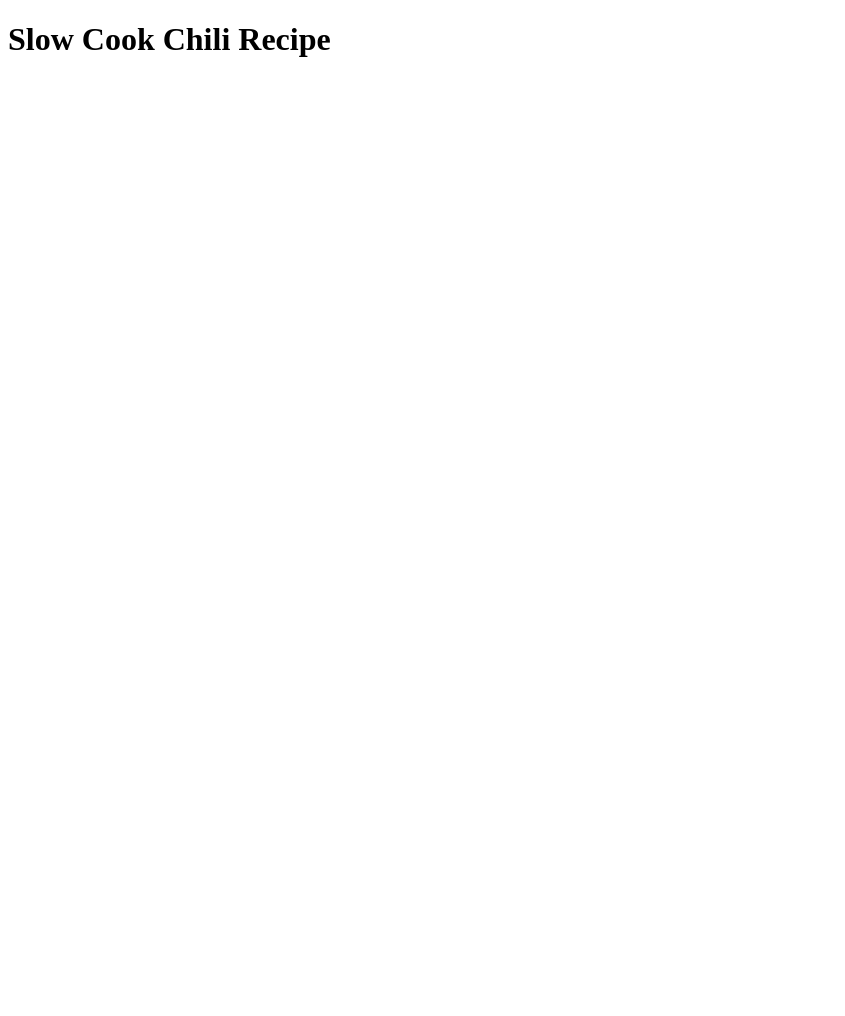
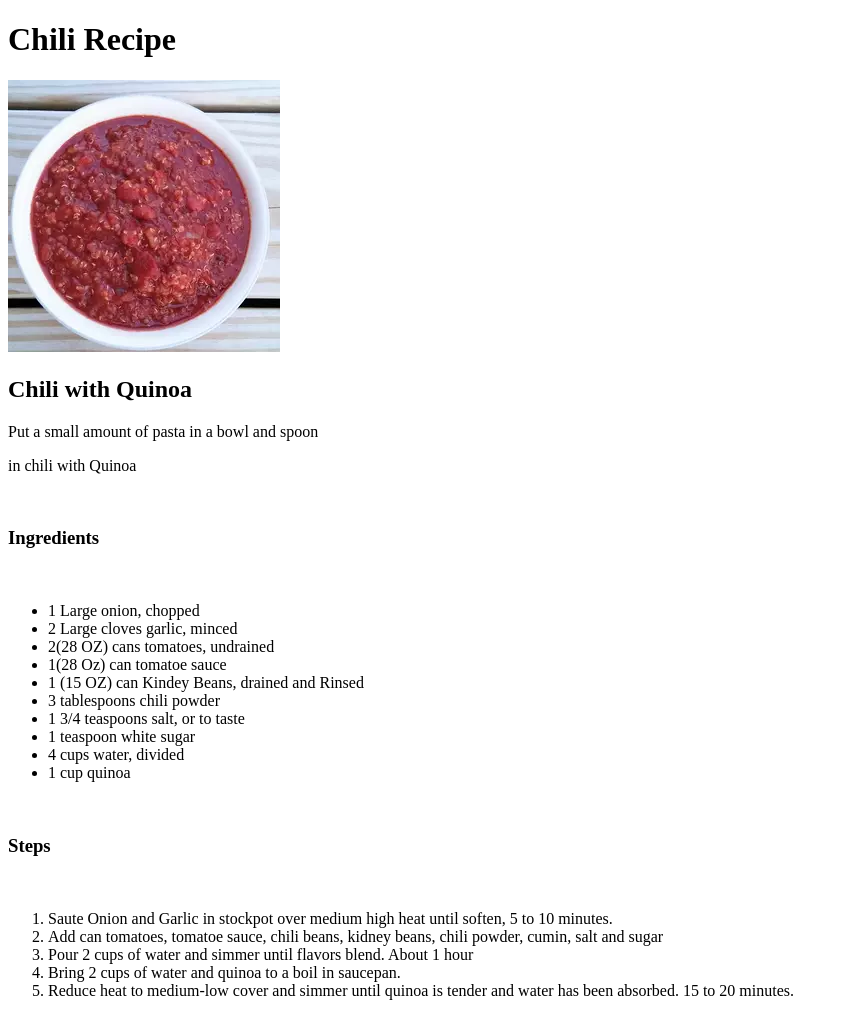
Before and after one commit to mhonen/odin-recepes, a plain HTML site: page recipes/chili.html in a window 1280 px wide. Shown: the whole page, without its empty margins (0-845 px from the left). Before the commit the page ends 800 px from the top, so only its background shows below. Drawn offline with Linux system fonts and the light colour scheme.

Commit message:
Added chili.jpg and updated chili.html with lists, headings, and image link.

```diff
--- a/recipes/chili.html
+++ b/recipes/chili.html
@@ -7,6 +7,40 @@
     <title>Slow Cook Chili</title>
 </head>
 <body>
-    <h1>Slow Cook Chili Recipe</h1>
+    <h1>Chili Recipe</h1>
+    <img src="chili.jpg" alt="Bowl of Chili on a Table">
+    <h2>Chili with Quinoa</h2>
+    <p>Put a small amount of pasta in a bowl and spoon</p>
+    <p>in chili with Quinoa</p>
+    <br>
+    <h3>Ingredients</h3>
+    <br>
+    <ul>
+        <li>1 Large onion, chopped</li>
+        <li>2 Large cloves garlic, minced </li>
+        <li>2(28 OZ) cans tomatoes, undrained</li>
+        <li>1(28 Oz) can tomatoe sauce</li>
+        <li>1 (15 OZ) can Kindey Beans, drained and Rinsed</li>
+        <li>3 tablespoons chili powder</li>
+        <li>1 3/4 teaspoons salt, or to taste</li>
+        <li>1 teaspoon white sugar</li>
+        <li>4 cups water, divided</li>
+        <li>1 cup quinoa</li>
+    </ul>
+    <br>
+    <h3>Steps</h3>
+    <br>
+    <ol>
+        <li>Saute Onion and Garlic in stockpot over medium
+            high heat until soften, 5 to 10 minutes.
+        </li>
+        <li>Add can tomatoes, tomatoe sauce, chili beans,
+            kidney beans, chili powder, cumin, salt and sugar </li>
+        <li>Pour 2 cups of water and simmer until flavors blend.  About 1 hour</li>
+        <li>Bring 2 cups of water and quinoa to a boil in saucepan.</li>
+        <li>Reduce heat to medium-low cover and simmer until quinoa
+            is tender and water has been absorbed. 15 to 20 minutes.
+        </li>
+    </ol>
 </body>
 </html>
```
Also changed, not shown: recipes/chili.jpg (added).
